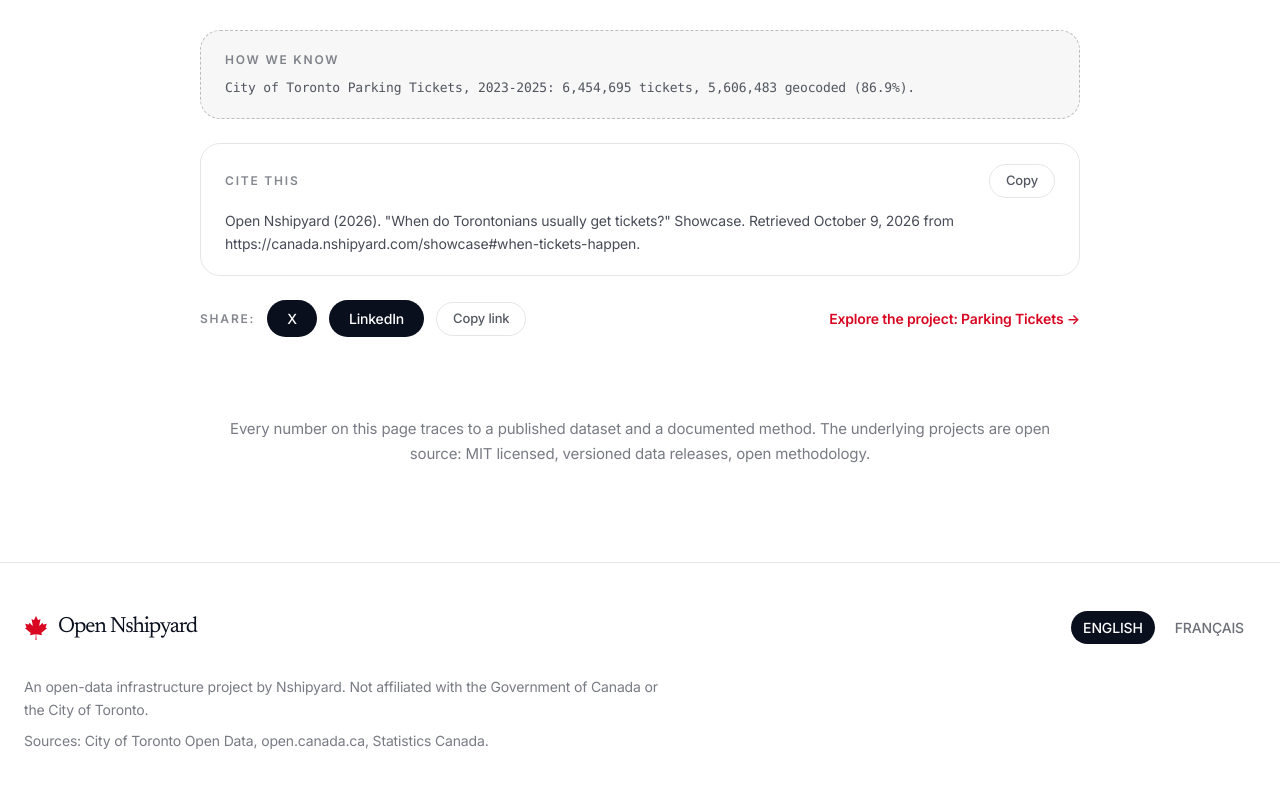
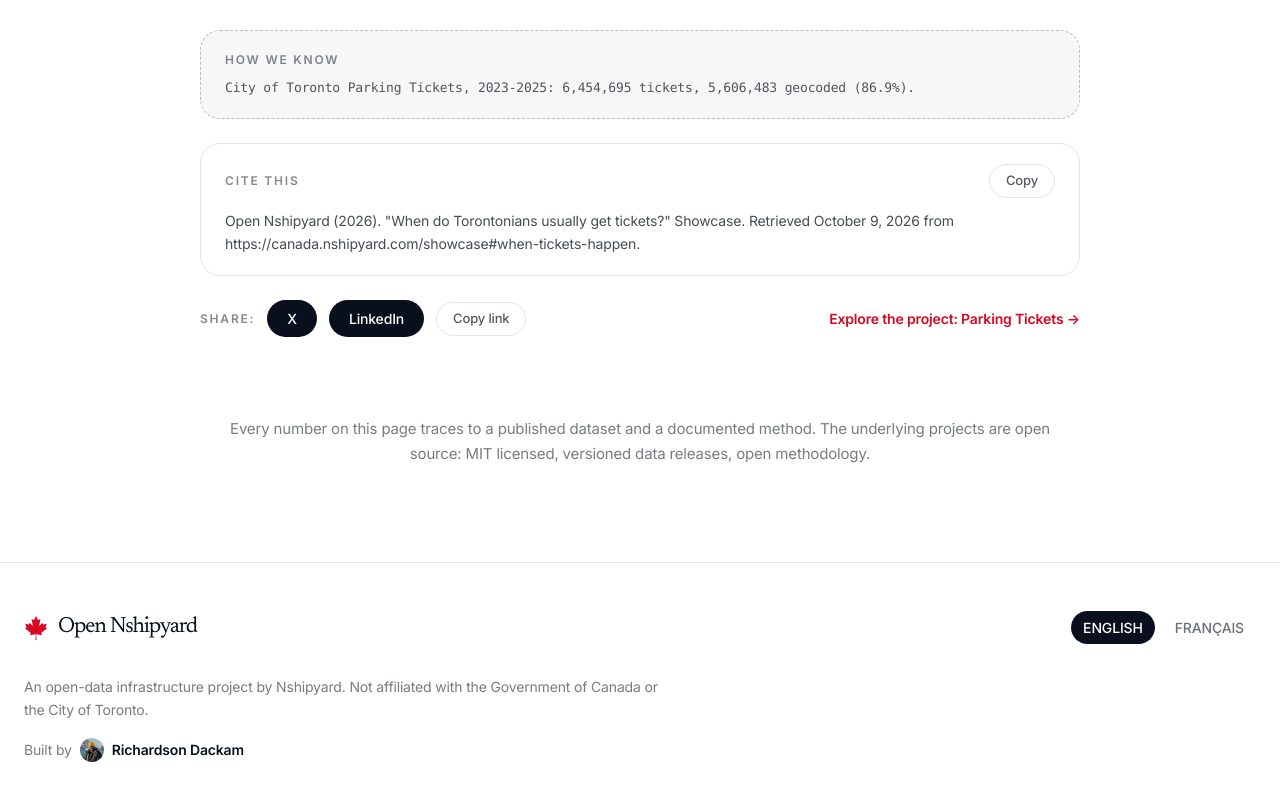
Before and after one commit to Nshipyard/canada-nshipyard, a Next.js app: page /showcase in a window 1280 px wide. Shown: the part 3638-4438 px from the top of the page. Built offline with nearby package versions, Linux system fonts and the light colour scheme.

Commit message:
Umbrella copy: new hero headline, built-by footer with avatar and X link, drop static sources line

```diff
--- a/src/components/Footer.tsx
+++ b/src/components/Footer.tsx
@@ -28,7 +28,22 @@ export default function Footer() {
           </div>
         </div>
         <p className="mt-8 max-w-[640px] text-[14px] leading-relaxed text-ink/55">{t.footer.line}</p>
-        <p className="mt-2 text-[14px] text-ink/55">{t.footer.sources}</p>
+        <a
+          href="https://x.com/richardsondx"
+          target="_blank"
+          rel="noopener noreferrer"
+          className="mt-4 inline-flex items-center gap-2 text-[14px] text-ink/55 transition-colors hover:text-ink"
+        >
+          <span>{t.footer.builtBy}</span>
+          <img
+            src="/richardson-avatar.jpg"
+            alt="Richardson Dackam"
+            width={24}
+            height={24}
+            className="h-6 w-6 rounded-full object-cover"
+          />
+          <span className="font-semibold text-ink">Richardson Dackam</span>
+        </a>
       </div>
     </footer>
   );
--- a/src/i18n.tsx
+++ b/src/i18n.tsx
@@ -19,7 +19,7 @@ const en = {
   },
   hero: {
     kicker: "Open Nshipyard",
-    title: "We clean the data so you can use it.",
+    title: "Cleaned public datasets, built for humans to explore and agents to query.",
     sub: "We turn messy public data into open infrastructure: explorer interfaces for humans, documented APIs and MCP tools for AI agents. Starting with Canada's civic data, already answering questions about the whole planet.",
     cta1: "Explore the projects",
     cta2: "See the showcase",
@@ -349,7 +349,7 @@ const en = {
   },
   footer: {
     line: "An open-data infrastructure project by Nshipyard. Not affiliated with the Government of Canada or the City of Toronto.",
-    sources: "Sources: City of Toronto Open Data, open.canada.ca, Statistics Canada.",
+    builtBy: "Built by",
   },
   storiesPage: {
     kicker: "Showcase",
@@ -396,7 +396,7 @@ const fr: Dict = {
   },
   hero: {
     kicker: "Open Nshipyard",
-    title: "Nous nettoyons les données pour que vous puissiez les utiliser.",
+    title: "Données publiques nettoyées, conçues pour être explorées par les humains et interrogées par les agents.",
     sub: "Nous transformons les données publiques désordonnées en infrastructure ouverte : des interfaces d'exploration pour les humains, des API documentées et des outils MCP pour les agents IA. En commençant par les données civiques du Canada, et en répondant déjà à des questions sur la planète entière.",
     cta1: "Explorer les projets",
     cta2: "Voir la vitrine",
@@ -726,7 +726,7 @@ const fr: Dict = {
   },
   footer: {
     line: "Un projet d'infrastructure de données ouvertes par Nshipyard. Sans affiliation avec le gouvernement du Canada ni la Ville de Toronto.",
-    sources: "Sources : Données ouvertes de la Ville de Toronto, ouvert.canada.ca, Statistique Canada.",
+    builtBy: "Créé par",
   },
   storiesPage: {
     kicker: "Vitrine",
```
Also changed, not shown: public/richardson-avatar.jpg (added).
